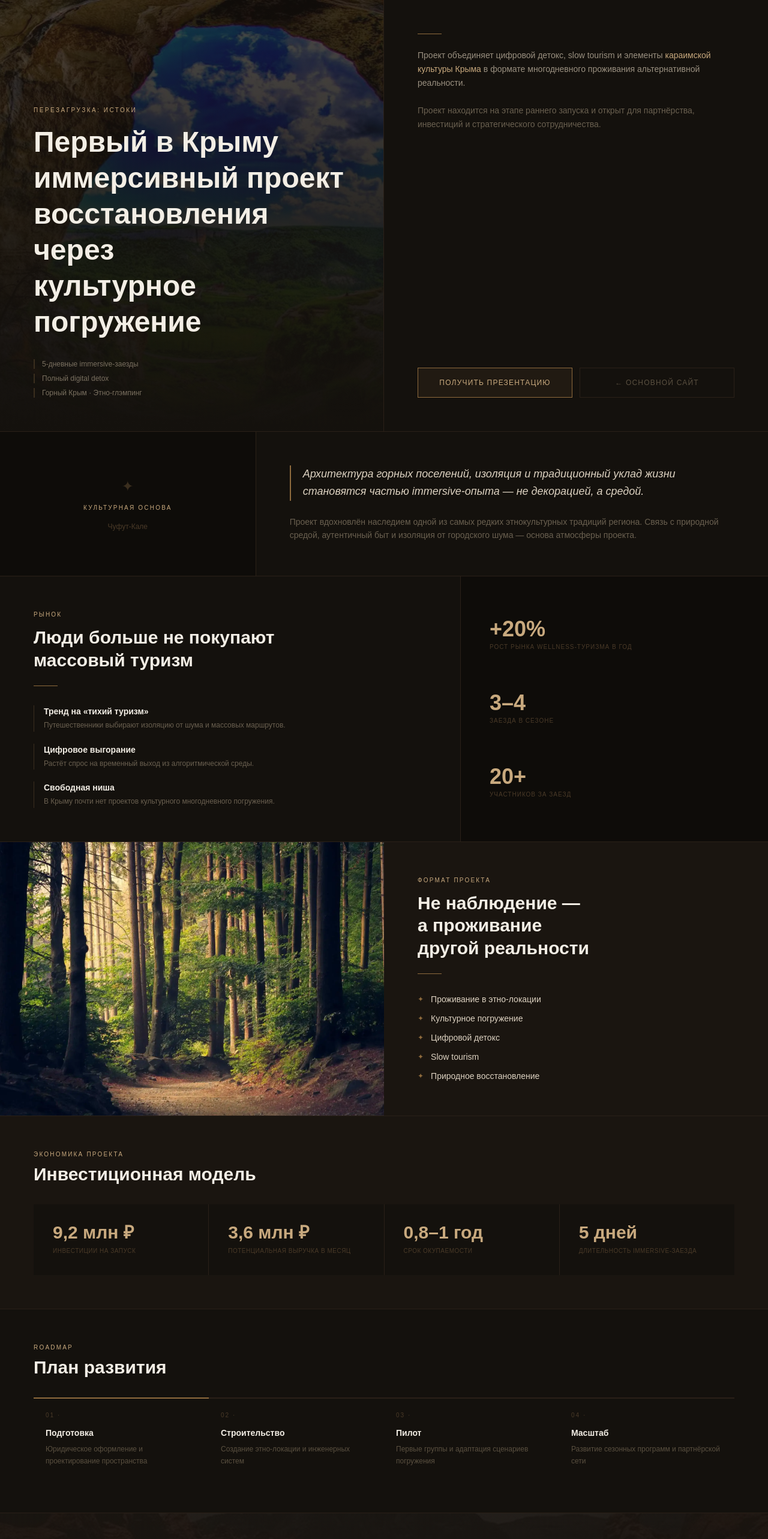
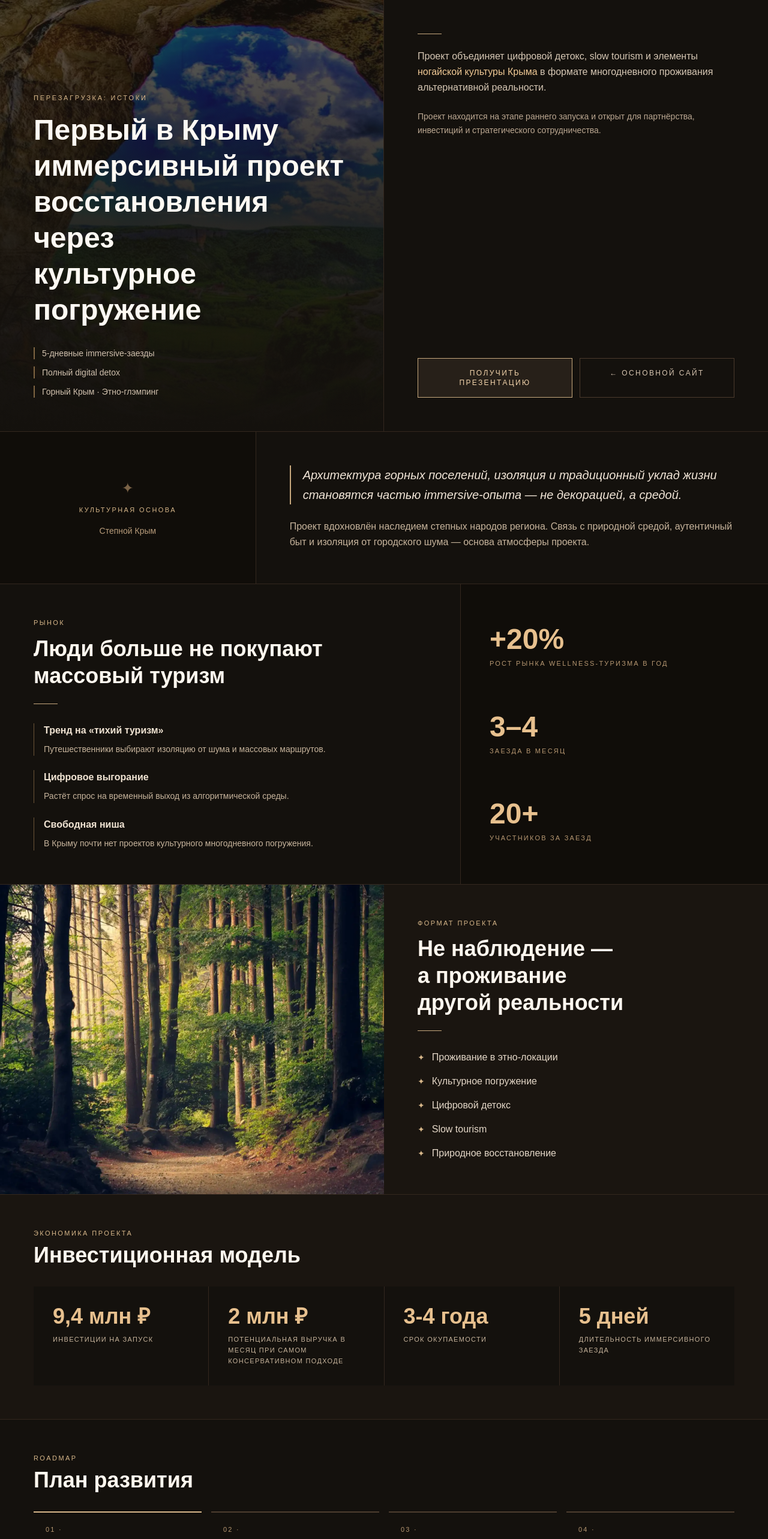
Before and after one commit to AAA-OSS1/catfans-site, a Next.js app: page /partners in a window 1280 px wide. Shown: the top 2566 px of the page at 60% size. Built offline with nearby package versions, Linux system fonts and the light colour scheme.

Commit message:
Improve partners page design

```diff
--- a/app/partners/page.tsx
+++ b/app/partners/page.tsx
@@ -32,10 +32,13 @@ const marketItems = [
 ]
 
 const ecoStats = [
-  { num: '9,2 млн ₽', desc: 'Инвестиции на запуск' },
-  { num: '3,6 млн ₽', desc: 'Потенциальная выручка в месяц' },
-  { num: '0,8–1 год', desc: 'Срок окупаемости' },
-  { num: '5 дней', desc: 'Длительность immersive-заезда' },
+  { num: '9,4 млн ₽', desc: 'Инвестиции на запуск' },
+  {
+    num: '2 млн ₽',
+    desc: 'Потенциальная выручка в месяц при самом консервативном подходе',
+  },
+  { num: '3-4 года', desc: 'Срок окупаемости' },
+  { num: '5 дней', desc: 'Длительность иммерсивного заезда' },
 ]
 
 const roadmap = [
@@ -63,13 +66,14 @@ const roadmap = [
 
 export default function PartnersPage() {
   return (
-    <main className="bg-[#14110d] text-[#f3eee5] min-h-screen">
+    <main className="bg-[#14110d] text-[#f5efe6] min-h-screen">
 
-      {/* ── HERO ─────────────────────────────────────────────── */}
-      <section className="grid lg:grid-cols-2 min-h-[90vh] border-b border-[#2a2018]">
+      {/* HERO */}
+      <section className="grid lg:grid-cols-2 min-h-[90vh] border-b border-[#33271e]">
 
-        {/* Left — image + headline */}
-        <div className="relative flex flex-col justify-end p-8 lg:p-14 border-b lg:border-b-0 lg:border-r border-[#2a2018] overflow-hidden min-h-[50vh]">
+        {/* LEFT */}
+        <div className="relative flex flex-col justify-end p-8 lg:p-14 border-b lg:border-b-0 lg:border-r border-[#33271e] overflow-hidden min-h-[50vh]">
+
           <Image
             src="/images/hero.webp"
             alt="Крым"
@@ -77,15 +81,18 @@ export default function PartnersPage() {
             priority
             quality={72}
             sizes="(max-width: 1024px) 100vw, 50vw"
-            className="object-cover opacity-25"
+            className="object-cover opacity-35"
           />
-          <div className="absolute inset-0 bg-gradient-to-t from-[#14110d] via-[#14110d]/60 to-transparent" />
+
+          <div className="absolute inset-0 bg-gradient-to-t from-[#14110d] via-[#14110d]/70 to-transparent" />
 
           <div className="relative z-10">
-            <p className="text-[10px] tracking-[0.25em] uppercase text-[#c8a97e] mb-4">
+
+            <p className="text-[11px] tracking-[0.25em] uppercase text-[#d7b78a] mb-4">
               Перезагрузка: Истоки
             </p>
-            <h1 className="text-3xl md:text-4xl lg:text-5xl font-bold leading-tight mb-8">
+
+            <h1 className="text-3xl md:text-4xl lg:text-5xl font-bold leading-tight mb-8 text-[#fffaf3]">
               Первый в Крыму
               <br />
               иммерсивный проект
@@ -94,116 +101,164 @@ export default function PartnersPage() {
               <br />
               культурное погружение
             </h1>
-            <div className="flex flex-col gap-2">
+
+            <div className="flex flex-col gap-3">
               {[
                 '5-дневные immersive-заезды',
                 'Полный digital detox',
                 'Горный Крым · Этно-глэмпинг',
               ].map((t) => (
-                <div key={t} className="text-xs text-[#7a7060] border-l-2 border-[#3a2e1e] pl-3">
+                <div
+                  key={t}
+                  className="text-sm text-[#d1c1ae] border-l-2 border-[#7f6542] pl-3"
+                >
                   {t}
                 </div>
               ))}
             </div>
+
           </div>
         </div>
 
-        {/* Right — description + CTA */}
+        {/* RIGHT */}
         <div className="flex flex-col justify-between p-8 lg:p-14">
+
           <div>
-            <div className="w-10 h-px bg-[#8f6b3d] mb-6" />
-            <p className="text-sm leading-relaxed text-[#9a9080] mb-6">
+
+            <div className="w-10 h-px bg-[#c8a97e] mb-6" />
+
+            <p className="text-base leading-relaxed text-[#d6c7b4] mb-6">
               Проект объединяет цифровой детокс, slow tourism и элементы{' '}
-              <span className="text-[#c8a97e]">
-                караимской культуры Крыма
+              <span className="text-[#f0c995] font-medium">
+                ногайской культуры Крыма
               </span>{' '}
               в формате многодневного проживания альтернативной реальности.
             </p>
-            <p className="text-sm leading-relaxed text-[#6a6050]">
+
+            <p className="text-sm leading-relaxed text-[#bca892]">
               Проект находится на этапе раннего запуска и открыт для партнёрства,
               инвестиций и стратегического сотрудничества.
             </p>
+
           </div>
+
           <div className="flex flex-col sm:flex-row gap-3 mt-10">
+
             <a
-              href="mailto:no_the_cat@vk.com"
-              className="flex-1 text-center text-xs tracking-widest uppercase border border-[#8f6b3d] bg-[#8f6b3d]/10 hover:bg-[#8f6b3d]/20 transition px-6 py-4 text-[#c8a97e]"
+              href="https://disk.yandex.ru/d/2QMV9ptqfBD1zA"
+              target="_blank"
+              rel="noopener noreferrer"
+              className="flex-1 text-center text-xs tracking-[0.2em] uppercase border border-[#c8a97e] bg-[#c8a97e]/10 hover:bg-[#c8a97e]/20 transition px-6 py-4 text-[#f3d4ac]"
             >
               Получить презентацию
             </a>
+
             <Link
               href="/"
-              className="flex-1 text-center text-xs tracking-widest uppercase border border-[#2a2018] hover:bg-[#2a2018] transition px-6 py-4 text-[#5a5040]"
+              className="flex-1 text-center text-xs tracking-[0.2em] uppercase border border-[#4b3a2c] hover:bg-[#241c16] transition px-6 py-4 text-[#d7c5b0]"
             >
               ← Основной сайт
             </Link>
+
           </div>
         </div>
       </section>
 
-      {/* ── CULTURE — editorial quote ────────────────────────── */}
-      <section className="grid lg:grid-cols-[1fr_2fr] border-b border-[#2a2018]">
-        <div className="flex flex-col items-center justify-center p-10 bg-[#0e0c09] border-b lg:border-b-0 lg:border-r border-[#2a2018] text-center gap-3">
-          <span className="text-2xl text-[#3a2e1e]">✦</span>
-          <p className="text-[10px] tracking-[0.22em] uppercase text-[#c8a97e]">
+      {/* CULTURE */}
+      <section className="grid lg:grid-cols-[1fr_2fr] border-b border-[#33271e]">
+
+        <div className="flex flex-col items-center justify-center p-10 bg-[#100d09] border-b lg:border-b-0 lg:border-r border-[#33271e] text-center gap-3">
+
+          <span className="text-2xl text-[#7a6246]">✦</span>
+
+          <p className="text-[11px] tracking-[0.22em] uppercase text-[#d7b78a]">
             Культурная основа
           </p>
-          <p className="text-xs text-[#4a3a28] mt-1">Чуфут-Кале</p>
+
+          <p className="text-sm text-[#b79b7a] mt-1">
+            Степной Крым
+          </p>
+
         </div>
+
         <div className="p-8 lg:p-14">
-          <blockquote className="text-lg italic leading-relaxed text-[#ddd2c1] border-l-2 border-[#8f6b3d] pl-5 mb-6">
+
+          <blockquote className="text-xl italic leading-relaxed text-[#f1e5d7] border-l-2 border-[#c8a97e] pl-5 mb-6">
             Архитектура горных поселений, изоляция и традиционный уклад жизни
             становятся частью immersive-опыта — не декорацией, а средой.
           </blockquote>
-          <p className="text-sm text-[#6a6050] leading-relaxed">
-            Проект вдохновлён наследием одной из самых редких этнокультурных
-            традиций региона. Связь с природной средой, аутентичный быт и
-            изоляция от городского шума — основа атмосферы проекта.
+
+          <p className="text-base text-[#c7b49c] leading-relaxed">
+            Проект вдохновлён наследием степных народов региона. Связь с природной
+            средой, аутентичный быт и изоляция от городского шума —
+            основа атмосферы проекта.
           </p>
+
         </div>
       </section>
 
-      {/* ── MARKET — text + side stats ──────────────────────── */}
-      <section className="grid lg:grid-cols-[3fr_2fr] border-b border-[#2a2018]">
-        <div className="p-8 lg:p-14 border-b lg:border-b-0 lg:border-r border-[#2a2018]">
-          <p className="text-[10px] tracking-[0.22em] uppercase text-[#c8a97e] mb-3">
+      {/* MARKET */}
+      <section className="grid lg:grid-cols-[3fr_2fr] border-b border-[#33271e]">
+
+        <div className="p-8 lg:p-14 border-b lg:border-b-0 lg:border-r border-[#33271e]">
+
+          <p className="text-[11px] tracking-[0.22em] uppercase text-[#d7b78a] mb-3">
             Рынок
           </p>
-          <h2 className="text-2xl md:text-3xl font-bold leading-tight mb-6">
+
+          <h2 className="text-3xl md:text-4xl font-bold leading-tight mb-6 text-[#fff8ef]">
             Люди больше не покупают
             <br />
             массовый туризм
           </h2>
-          <div className="w-10 h-px bg-[#8f6b3d] mb-8" />
-          <div className="flex flex-col gap-5">
+
+          <div className="w-10 h-px bg-[#c8a97e] mb-8" />
+
+          <div className="flex flex-col gap-6">
             {marketItems.map((item) => (
-              <div key={item.title} className="border-l border-[#3a2e1e] pl-4">
-                <p className="text-sm font-semibold mb-1">{item.title}</p>
-                <p className="text-xs text-[#6a6050] leading-relaxed">{item.text}</p>
+              <div key={item.title} className="border-l border-[#6d5539] pl-4">
+
+                <p className="text-base font-semibold mb-2 text-[#f1e4d3]">
+                  {item.title}
+                </p>
+
+                <p className="text-sm text-[#c7b49c] leading-relaxed">
+                  {item.text}
+                </p>
+
               </div>
             ))}
           </div>
+
         </div>
 
-        {/* Side stats */}
-        <div className="flex flex-col justify-around p-8 lg:p-12 bg-[#0e0c09] gap-6">
+        {/* STATS */}
+        <div className="flex flex-col justify-around p-8 lg:p-12 bg-[#100d09] gap-8">
+
           {[
             { n: '+20%', l: 'рост рынка wellness-туризма в год' },
-            { n: '3–4', l: 'заезда в сезоне' },
+            { n: '3–4', l: 'заезда в месяц' },
             { n: '20+', l: 'участников за заезд' },
           ].map((s) => (
             <div key={s.l}>
-              <div className="text-4xl font-bold text-[#c8a97e] leading-none">{s.n}</div>
-              <div className="text-[10px] tracking-widest uppercase text-[#4a3a28] mt-1">
+
+              <div className="text-5xl font-bold text-[#e7c08e] leading-none">
+                {s.n}
+              </div>
+
+              <div className="text-[11px] tracking-[0.2em] uppercase text-[#b79872] mt-2">
                 {s.l}
               </div>
+
             </div>
           ))}
+
         </div>
       </section>
 
-      {/* ── PRODUCT IMAGE ────────────────────────────────────── */}
-      <section className="grid lg:grid-cols-2 border-b border-[#2a2018]">
+      {/* PRODUCT */}
+      <section className="grid lg:grid-cols-2 border-b border-[#33271e]">
+
         <div className="relative min-h-[300px]">
           <Image
             src="/images/bg.webp"
@@ -215,19 +270,25 @@ export default function PartnersPage() {
             className="object-cover"
           />
         </div>
+
         <div className="p-8 lg:p-14 flex flex-col justify-center bg-[#1a1510]">
-          <p className="text-[10px] tracking-[0.22em] uppercase text-[#c8a97e] mb-3">
+
+          <p className="text-[11px] tracking-[0.22em] uppercase text-[#d7b78a] mb-3">
             Формат проекта
           </p>
-          <h2 className="text-2xl md:text-3xl font-bold leading-tight mb-6">
+
+          <h2 className="text-3xl md:text-4xl font-bold leading-tight mb-6 text-[#fff8ef]">
             Не наблюдение —
             <br />
             а проживание
             <br />
             другой реальности
           </h2>
-          <div className="w-10 h-px bg-[#8f6b3d] mb-8" />
-          <div className="flex flex-col gap-3 text-sm text-[#ddd2c1]">
+
+          <div className="w-10 h-px bg-[#c8a97e] mb-8" />
+
+          <div className="flex flex-col gap-4 text-base text-[#e4d7c7]">
+
             {[
               'Проживание в этно-локации',
               'Культурное погружение',
@@ -236,63 +297,92 @@ export default function PartnersPage() {
               'Природное восстановление',
             ].map((p) => (
               <div key={p} className="flex items-center gap-3">
-                <span className="text-[#8f6b3d] text-xs">✦</span>
+
+                <span className="text-[#d7b78a] text-sm">✦</span>
+
                 {p}
+
               </div>
             ))}
+
           </div>
         </div>
       </section>
 
-      {/* ── ECONOMY — big numbers ────────────────────────────── */}
-      <section className="p-8 lg:p-14 border-b border-[#2a2018] bg-[#1a1510]">
-        <p className="text-[10px] tracking-[0.22em] uppercase text-[#c8a97e] mb-2">
+      {/* ECONOMY */}
+      <section className="p-8 lg:p-14 border-b border-[#33271e] bg-[#1a1510]">
+
+        <p className="text-[11px] tracking-[0.22em] uppercase text-[#d7b78a] mb-2">
           Экономика проекта
         </p>
-        <h2 className="text-2xl md:text-3xl font-bold mb-8">
+
+        <h2 className="text-3xl md:text-4xl font-bold mb-8 text-[#fff8ef]">
           Инвестиционная модель
         </h2>
-        <div className="grid grid-cols-2 lg:grid-cols-4 gap-px bg-[#2a2018]">
+
+        <div className="grid grid-cols-2 lg:grid-cols-4 gap-px bg-[#33271e]">
+
           {ecoStats.map((s) => (
             <div key={s.desc} className="bg-[#14110d] p-6 lg:p-8">
-              <div className="text-2xl lg:text-3xl font-bold text-[#c8a97e] leading-none mb-2">
+
+              <div className="text-3xl lg:text-4xl font-bold text-[#e7c08e] leading-none mb-3">
                 {s.num}
               </div>
-              <div className="text-[10px] tracking-wider uppercase text-[#4a3a28] leading-relaxed">
+
+              <div className="text-[11px] tracking-[0.12em] uppercase text-[#c7b49c] leading-relaxed">
                 {s.desc}
               </div>
+
             </div>
           ))}
+
         </div>
       </section>
 
-      {/* ── ROADMAP — horizontal timeline ───────────────────── */}
-      <section className="p-8 lg:p-14 border-b border-[#2a2018]">
-        <p className="text-[10px] tracking-[0.22em] uppercase text-[#c8a97e] mb-2">
+      {/* ROADMAP */}
+      <section className="p-8 lg:p-14 border-b border-[#33271e]">
+
+        <p className="text-[11px] tracking-[0.22em] uppercase text-[#d7b78a] mb-2">
           Roadmap
         </p>
-        <h2 className="text-2xl md:text-3xl font-bold mb-8">План развития</h2>
-        <div className="grid grid-cols-2 lg:grid-cols-4">
+
+        <h2 className="text-3xl md:text-4xl font-bold mb-8 text-[#fff8ef]">
+          План развития
+        </h2>
+
+        <div className="grid grid-cols-2 lg:grid-cols-4 gap-4">
+
           {roadmap.map((item, i) => (
             <div
               key={item.stage}
               className={`p-5 border-t-2 ${
-                i === 0 ? 'border-[#8f6b3d]' : 'border-[#2a2018]'
+                i === 0 ? 'border-[#d7b78a]' : 'border-[#4d3d2f]'
               }`}
             >
-              <div className="text-[10px] tracking-[0.2em] text-[#4a3a28] mb-3">
+
+              <div className="text-[11px] tracking-[0.2em] text-[#b79872] mb-3">
                 {item.stage} ·
               </div>
-              <div className="text-sm font-semibold mb-2">{item.title}</div>
-              <div className="text-xs text-[#5a5040] leading-relaxed">{item.text}</div>
+
+              <div className="text-lg font-semibold mb-3 text-[#f4e8d9]">
+                {item.title}
+              </div>
+
+              <div className="text-sm text-[#c7b49c] leading-relaxed">
+                {item.text}
+              </div>
+
             </div>
           ))}
+
         </div>
       </section>
 
-      {/* ── FINAL CTA ────────────────────────────────────────── */}
+      {/* FINAL CTA */}
       <section className="relative py-32 px-6 text-center overflow-hidden">
+
         <div className="absolute inset-0">
+
           <Image
             src="/images/cat1.webp"
             alt="Крым"
@@ -300,58 +390,81 @@ export default function PartnersPage() {
             quality={65}
             sizes="100vw"
             loading="lazy"
-            className="object-cover opacity-20"
+            className="object-cover opacity-35"
           />
+
           <div className="absolute inset-0 bg-gradient-to-b from-[#1a1510]/70 to-[#14110d]" />
+
         </div>
+
         <div className="relative z-10 max-w-2xl mx-auto">
-          <p className="text-[10px] tracking-[0.25em] uppercase text-[#c8a97e] mb-4">
+
+          <p className="text-[11px] tracking-[0.25em] uppercase text-[#d7b78a] mb-4">
             Партнёрство
           </p>
-          <h2 className="text-3xl md:text-4xl font-bold leading-tight mb-6">
+
+          <h2 className="text-4xl md:text-5xl font-bold leading-tight mb-6 text-[#fff8ef]">
             Мы создаём новый формат
             <br />
             осмысленного туризма в Крыму
           </h2>
-          <div className="w-10 h-px bg-[#8f6b3d] mx-auto mb-6" />
-          <p className="text-sm text-[#7a7060] leading-relaxed mb-10 max-w-md mx-auto">
+
+          <div className="w-10 h-px bg-[#c8a97e] mx-auto mb-6" />
+
+          <p className="text-base text-[#d4c2ae] leading-relaxed mb-10 max-w-md mx-auto">
             Проект на этапе раннего запуска — открыт для партнёрства,
             инвестиций и стратегического сотрудничества.
           </p>
+
           <div className="flex flex-col sm:flex-row gap-3 justify-center">
+
             <a
-              href="mailto:no_the_cat@vk.com"
-              className="text-xs tracking-widest uppercase border border-[#8f6b3d] bg-[#8f6b3d]/10 hover:bg-[#8f6b3d]/20 transition px-8 py-4 text-[#c8a97e]"
+              href="https://disk.yandex.ru/d/2QMV9ptqfBD1zA"
+              target="_blank"
+              rel="noopener noreferrer"
+              className="text-xs tracking-[0.2em] uppercase border border-[#c8a97e] bg-[#c8a97e]/10 hover:bg-[#c8a97e]/20 transition px-8 py-4 text-[#f3d4ac]"
             >
-              Связаться с командой
+              Получить презентацию
             </a>
+
             <a
               href="https://t.me/alinaswede"
               target="_blank"
               rel="noopener noreferrer"
-              className="text-xs tracking-widest uppercase border border-[#2a2018] hover:bg-[#2a2018] transition px-8 py-4 text-[#5a5040]"
+              className="text-xs tracking-[0.2em] uppercase border border-[#4b3a2c] hover:bg-[#241c16] transition px-8 py-4 text-[#d7c5b0]"
             >
               Telegram
             </a>
+
           </div>
+
         </div>
       </section>
 
-      {/* ── FOOTER ───────────────────────────────────────────── */}
-      <footer className="border-t border-[#2a2018] px-6 py-6 flex flex-col sm:flex-row items-center justify-between gap-3 text-[10px] tracking-widest uppercase text-[#3a3028]">
+      {/* FOOTER */}
+      <footer className="border-t border-[#33271e] px-6 py-8 flex flex-col sm:flex-row items-center justify-between gap-4 text-[11px] tracking-[0.18em] uppercase text-[#b79872]">
+
         <span>© 2026 CatFans. Все права защищены.</span>
+
         <div className="flex gap-6">
+
           <a
             href="mailto:no_the_cat@vk.com"
-            className="hover:text-[#5a5040] transition"
+            className="hover:text-[#e0c39f] transition"
           >
             no_the_cat@vk.com
           </a>
-          <Link href="/privacy" className="hover:text-[#5a5040] transition">
+
+          <Link
+            href="/privacy"
+            className="hover:text-[#e0c39f] transition"
+          >
             Конфиденциальность
           </Link>
+
         </div>
       </footer>
+
     </main>
   )
 }
```
